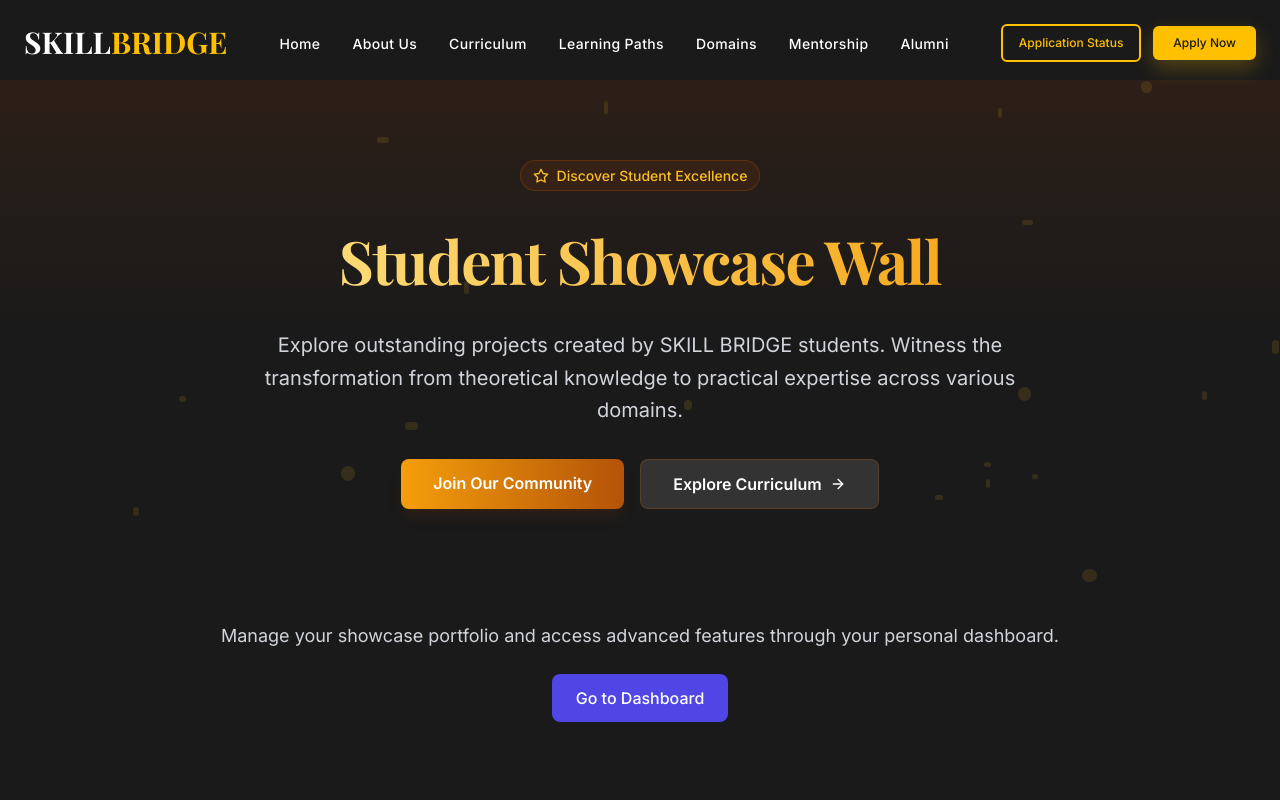
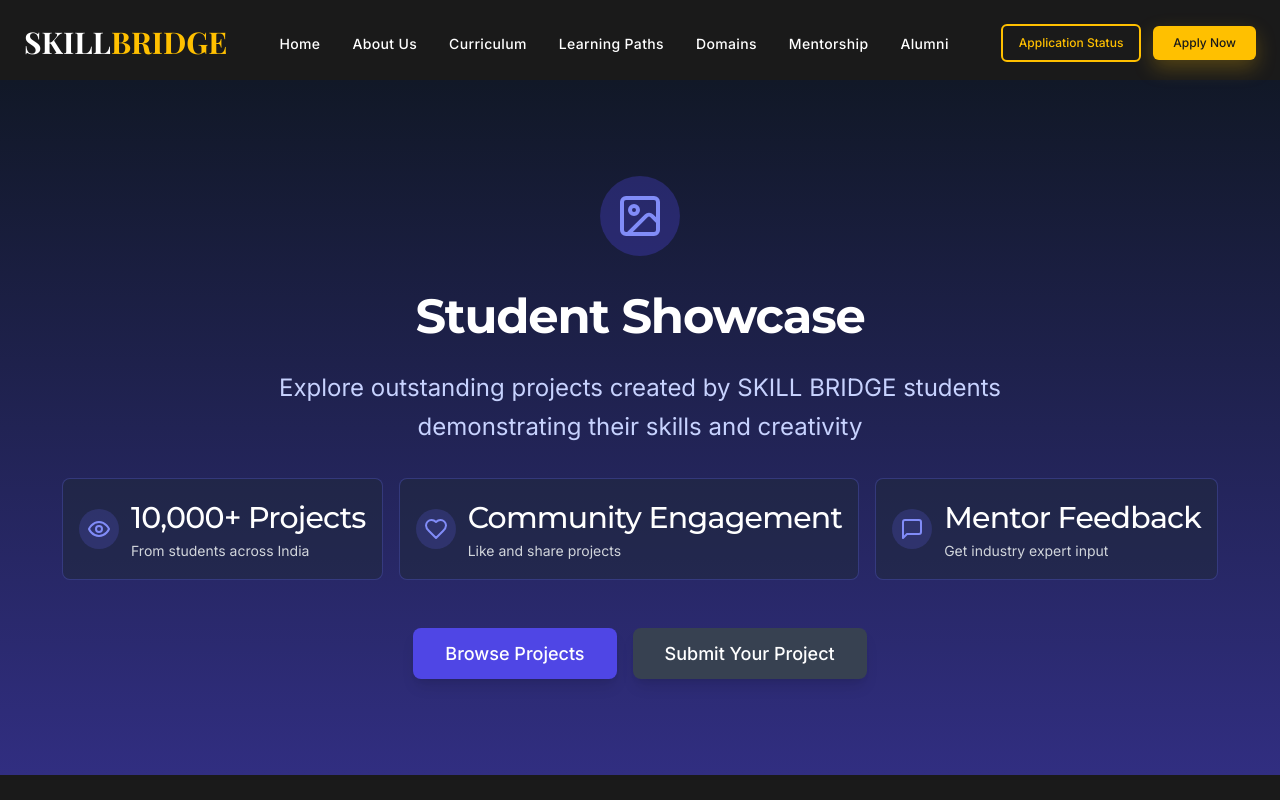
Before and after one commit to Nikhil9989/psb, a Next.js app: page /psb/public/showcase in a window 1280 px wide. Shown: the top 800 px of the page. Built offline with nearby package versions, Linux system fonts and the light colour scheme.

Commit message:
Create ShowcaseHero component

```diff
--- a/components/showcase/ShowcaseHero.tsx
+++ b/components/showcase/ShowcaseHero.tsx
@@ -1,63 +1,60 @@
 import React from 'react';
-import { ArrowRight, Star } from 'lucide-react';
-import Link from 'next/link';
+import { Image, Eye, Heart, MessageSquare } from 'lucide-react';
 
 const ShowcaseHero = () => {
   return (
-    <section className="relative py-20 overflow-hidden">
-      {/* Background gradient */}
-      <div className="absolute inset-0 bg-gradient-to-b from-amber-900/20 via-obsidian-900 to-obsidian-900 z-0"></div>
-
-      {/* Floating golden particles effect */}
-      <div className="absolute inset-0 opacity-30">
-        {Array.from({ length: 20 }).map((_, i) => (
-          <div
-            key={i}
-            className="absolute rounded-full bg-amber-400/40"
-            style={{
-              width: `${Math.random() * 12 + 4}px`,
-              height: `${Math.random() * 12 + 4}px`,
-              top: `${Math.random() * 100}%`,
-              left: `${Math.random() * 100}%`,
-              animation: `float ${Math.random() * 10 + 15}s linear infinite`,
-              animationDelay: `${Math.random() * 5}s`,
-            }}
-          />
-        ))}
-      </div>
-
-      <div className="container mx-auto px-4 sm:px-6 lg:px-8 relative z-10">
-        <div className="max-w-4xl mx-auto text-center">
-          <div className="inline-flex items-center px-3 py-1 rounded-full bg-amber-900/20 border border-amber-700/30 text-amber-400 text-sm font-medium mb-6">
-            <Star size={16} className="mr-2" />
-            <span>Discover Student Excellence</span>
-          </div>
-
-          <h1 className="text-4xl md:text-5xl lg:text-6xl font-bold font-display mb-6 bg-clip-text text-transparent bg-gradient-to-r from-amber-200 to-amber-500">
-            Student Showcase Wall
-          </h1>
-
-          <p className="text-lg md:text-xl text-gray-300 mb-8 max-w-3xl mx-auto">
-            Explore outstanding projects created by SKILL BRIDGE students. Witness the transformation from theoretical knowledge to practical expertise across various domains.
-          </p>
-
-          <div className="flex flex-wrap justify-center gap-4">
-            <Link
-              href="/apply"
-              className="px-8 py-3 rounded-lg bg-gradient-to-r from-amber-500 to-amber-700 text-white font-semibold hover:from-amber-600 hover:to-amber-800 transition-all shadow-lg shadow-amber-900/20"
-            >
-              Join Our Community
-            </Link>
-            <Link
-              href="/curriculum"
-              className="px-8 py-3 rounded-lg bg-obsidian-800 border border-amber-700/30 text-white font-semibold hover:bg-obsidian-700 transition-all flex items-center"
-            >
-              Explore Curriculum <ArrowRight size={16} className="ml-2" />
-            </Link>
+    <div className="bg-gradient-to-b from-gray-900 to-indigo-900 py-24">
+      <div className="container mx-auto px-4 text-center">
+        <div className="flex items-center justify-center mb-6">
+          <div className="bg-indigo-600/30 p-4 rounded-full">
+            <Image className="h-12 w-12 text-indigo-400" />
           </div>
         </div>
+        <h1 className="text-4xl md:text-5xl font-bold mb-4 text-white">
+          Student Showcase
+        </h1>
+        <p className="text-xl md:text-2xl text-indigo-200 mb-8 max-w-3xl mx-auto">
+          Explore outstanding projects created by SKILL BRIDGE students demonstrating their skills and creativity
+        </p>
+        <div className="flex flex-wrap justify-center gap-4 mb-12">
+          <div className="bg-gray-800/50 p-4 rounded-lg border border-indigo-500/30 flex items-center">
+            <div className="bg-indigo-500/20 p-2 rounded-full mr-3">
+              <Eye className="h-6 w-6 text-indigo-400" />
+            </div>
+            <div className="text-left">
+              <h3 className="font-medium text-white">10,000+ Projects</h3>
+              <p className="text-sm text-gray-300">From students across India</p>
+            </div>
+          </div>
+          <div className="bg-gray-800/50 p-4 rounded-lg border border-indigo-500/30 flex items-center">
+            <div className="bg-indigo-500/20 p-2 rounded-full mr-3">
+              <Heart className="h-6 w-6 text-indigo-400" />
+            </div>
+            <div className="text-left">
+              <h3 className="font-medium text-white">Community Engagement</h3>
+              <p className="text-sm text-gray-300">Like and share projects</p>
+            </div>
+          </div>
+          <div className="bg-gray-800/50 p-4 rounded-lg border border-indigo-500/30 flex items-center">
+            <div className="bg-indigo-500/20 p-2 rounded-full mr-3">
+              <MessageSquare className="h-6 w-6 text-indigo-400" />
+            </div>
+            <div className="text-left">
+              <h3 className="font-medium text-white">Mentor Feedback</h3>
+              <p className="text-sm text-gray-300">Get industry expert input</p>
+            </div>
+          </div>
+        </div>
+        <div className="flex justify-center gap-4">
+          <button className="bg-indigo-600 hover:bg-indigo-500 text-white px-8 py-3 rounded-lg text-lg font-medium transition shadow-lg hover:shadow-xl">
+            Browse Projects
+          </button>
+          <button className="bg-gray-700 hover:bg-gray-600 text-white px-8 py-3 rounded-lg text-lg font-medium transition shadow-lg hover:shadow-xl">
+            Submit Your Project
+          </button>
+        </div>
       </div>
-    </section>
+    </div>
   );
 };
 
```
